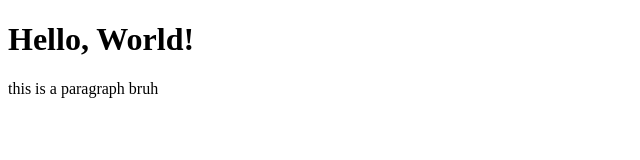
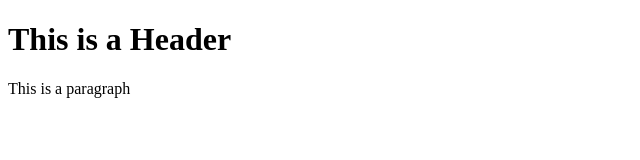
Before and after one commit to NotManyIdeasDev/notmanyideasdev.github.io, a plain HTML site: page index.html in a window 1280 px wide. Shown: the whole page, without its empty margins (0-640 px from the left). Drawn offline with Linux system fonts and the light colour scheme.

Commit message:
test push

```diff
--- a/index.html
+++ b/index.html
@@ -2,8 +2,8 @@
 <html>
 
 <body>
-    <h1>Hello, World!</h1>
-    <p>this is a paragraph bruh</p>
+    <h1>This is a Header</h1>
+    <p>This is a paragraph</p>
 </body>
 
 </html>
```
